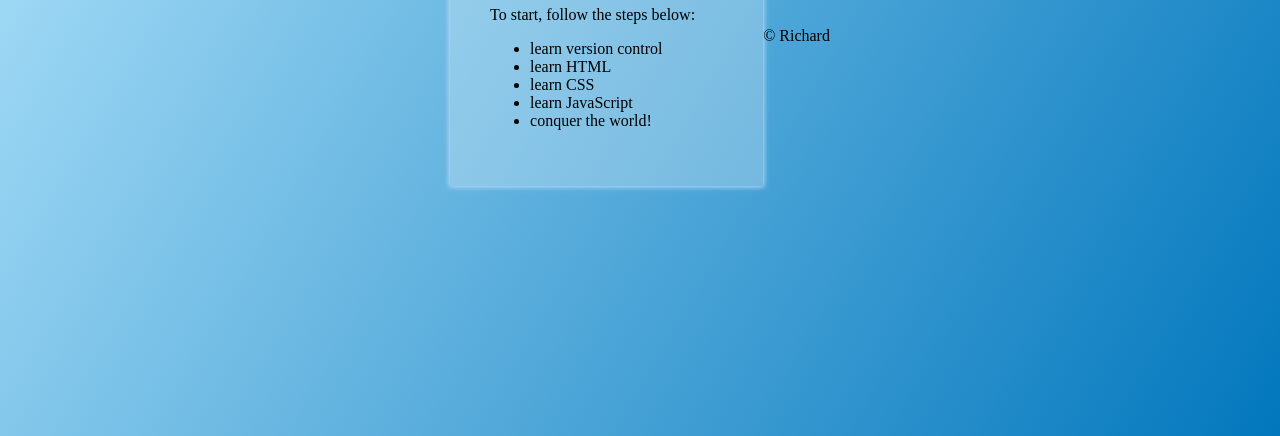
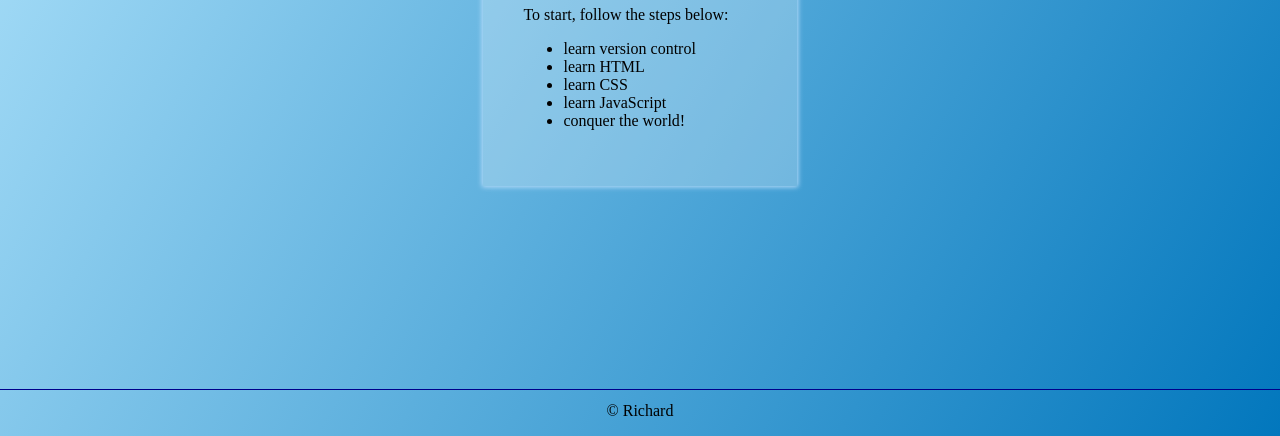
Before and after one commit to richardkalehoff/RichardsFantasticProject, a plain HTML site: page index.html in a window 1280 px wide. Shown: the part 364-800 px from the top of the page. Drawn offline with Linux system fonts and the light colour scheme.

Commit message:
Add styling for new footer element

```diff
--- a/app.css
+++ b/app.css
@@ -33,3 +33,12 @@ h1.active {
     transform: rotate(360deg);
     transition: transform 0.5s;
 }
+
+footer {
+    text-align: center;
+    border-top: 1px solid darkblue;
+    padding-top: 1.5vh;
+    position: absolute;
+    bottom: 1em;
+    width: 100%;
+}
```
